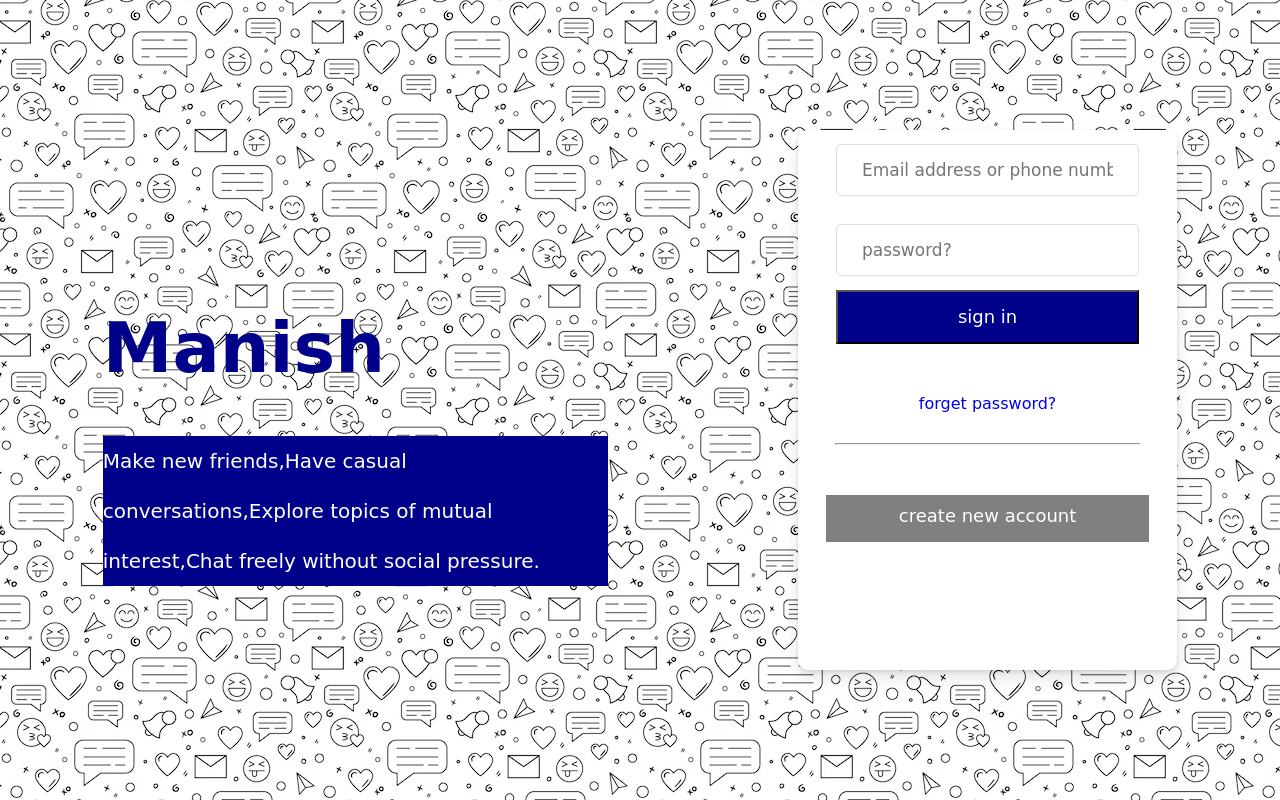
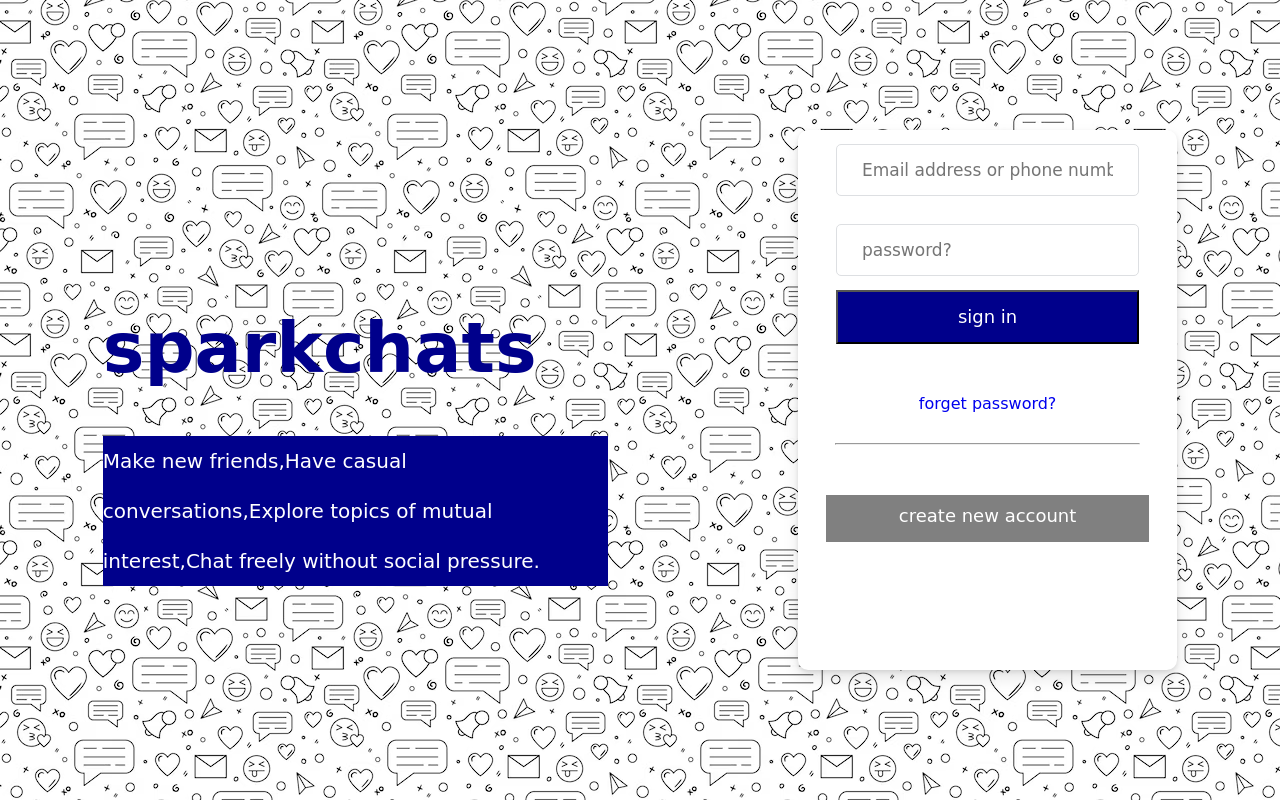
Before and after one commit to Harshit2648/crowdconnect-login, a plain HTML site: page index.html in a window 1280 px wide. Drawn offline with Linux system fonts and the light colour scheme.

Commit message:
Update  success

```diff
--- a/index.html
+++ b/index.html
@@ -25,7 +25,7 @@
 
         <div class="sparkchats">
 
-            <h1>Manish</h1>
+            <h1>sparkchats</h1>
 
 
             <p>
```
